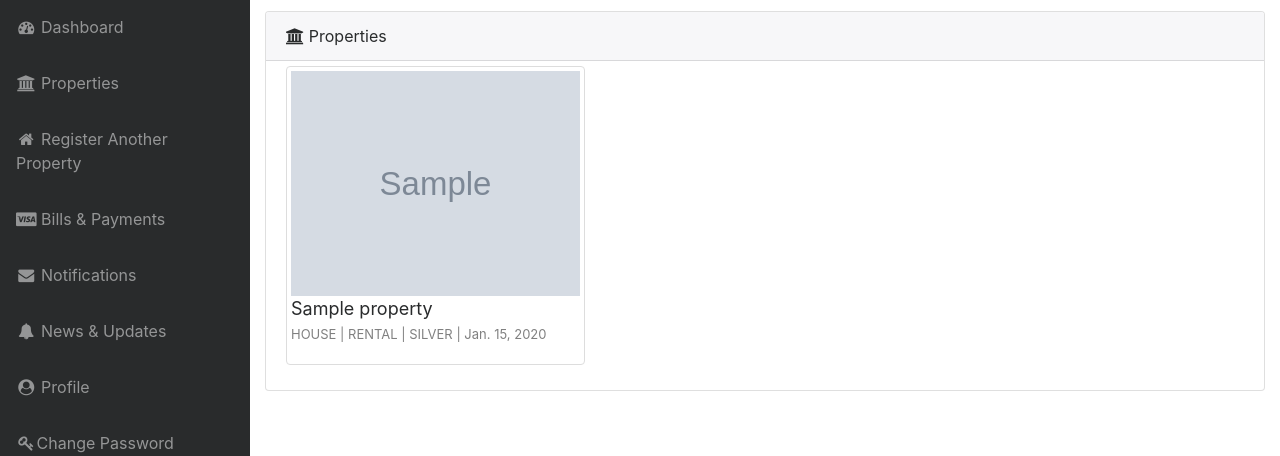
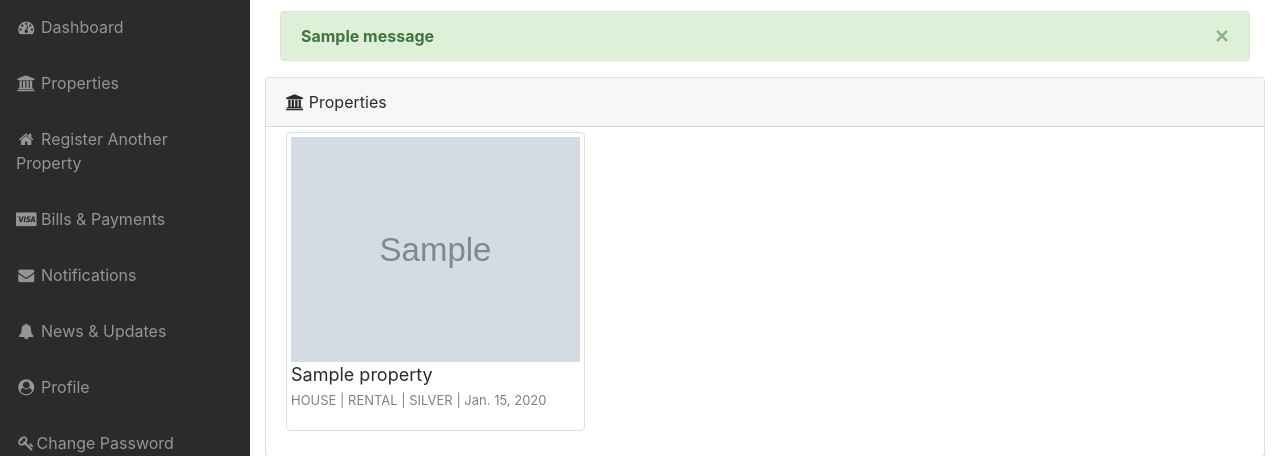
Before and after one commit to SriNandan33/MVPM, a Django app: page /account/dashboard/manage_property/properties/ in a window 1280 px wide. Shown: the part 57-513 px from the top of the page. Run offline with Django 3.2, Linux system fonts and the light colour scheme; a user stored in the database is signed in; tables that the repository leaves empty hold one stand-in row (values such as "Sample post"); grey boxes marked "Sample" are stand-in pictures; one stand-in notice (Sample message) is shown; data that the repository does not hold is empty; some libraries are stand-ins or nearby versions.

Commit message:
messages are added to property registration form
we have missed this earlier

```diff
--- a/promanage/views.py
+++ b/promanage/views.py
@@ -1,5 +1,6 @@
 from django.shortcuts import render,redirect
 from .forms import PropertyForm
+from django.contrib import messages
 from django.contrib.auth.decorators import login_required
 from .models import Property,Notification
 
@@ -11,11 +12,11 @@ def Property_register_view(request):
         instance = form.save(commit=False)
         instance.user = request.user
         instance.save()
-        return redirect('/account/dashboard')
-
+        messages.success(request,"Property Registered successfully")
+        return redirect('/account/dashboard/manage_property/properties/')
     return render(request,'dashboard/registerpro.html',{'form':form})
 
 @login_required(login_url='/account/login/')
 def propertylist(request):
-    properties = Property.objects.filter(user=request.user)
+    properties = Property.objects.filter(user=request.user).order_by('-date')
     return render(request,'dashboard/property_list.html',{'properties':properties})
--- a/templates/dashboard/property_list.html
+++ b/templates/dashboard/property_list.html
@@ -2,6 +2,15 @@
 
 {% extends 'dashboard/dashboard.html' %}
 {% block content %}
+    <div class="col-sm-12 col-sm-offset-3">
+            {% for message in messages %}
+                <div class="alert alert-{{ message.tags }} alert-dismissible" role="alert">
+                    <button type="button" class="close" data-dismiss="alert" aria-label="Close">
+                        <span aria-hidden="true">&times;</span>
+                    </button>
+                    <strong>{{ message }}</strong></div>
+            {% endfor %}
+    </div>
     <div class="card mb-3">
         <div class="card-header">
             <i class="fa fa-university"></i> Properties
```
Also changed, not shown: media_cdn/nandusrinivas/thumbnail/Janatha-Garage-Logo-2.jpg (added), media_cdn/nandusrinivas/thumbnail/Janatha-Garage-Logo-2_GhTcRu7.jpg (added), media_cdn/nandusrinivas/thumbnail/Janatha-Garage-Logo-2_kQptVDu.jpg (added).
